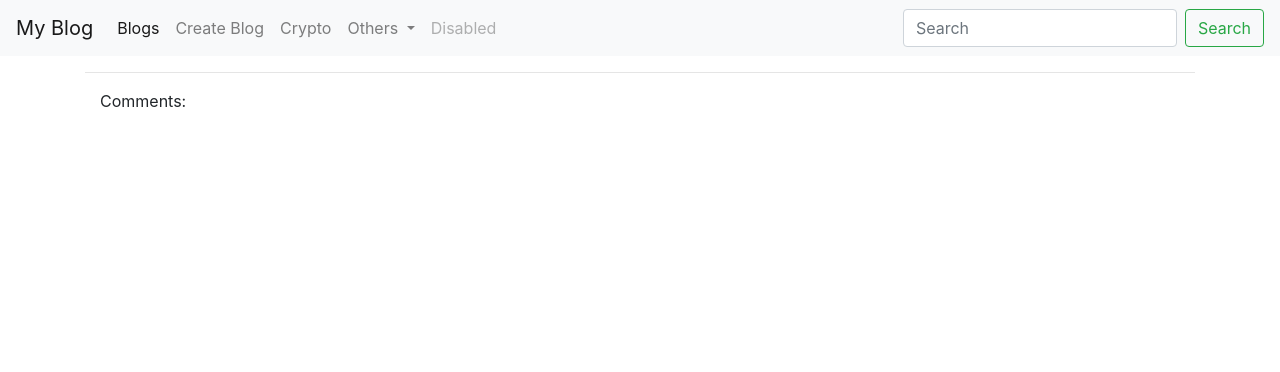
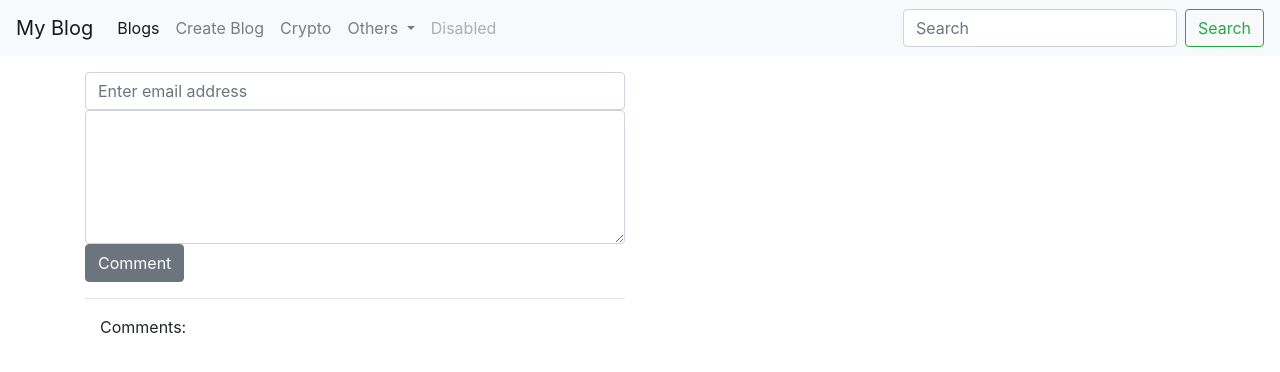
Before and after one commit to girisagar46/DjangoProject, a Django app: page /detail/1 in a window 1280 px wide. Shown: the top 372 px of the page. Run offline with Django 3.2, Linux system fonts and the light colour scheme; data that the repository does not hold is empty; some libraries are stand-ins or nearby versions.

Commit message:
Added comment form

```diff
--- a/blog/urls.py
+++ b/blog/urls.py
@@ -1,9 +1,10 @@
 from django.urls import path
 
-from blog.views import articles, create_article, blog_detail
+from blog.views import articles, create_article, blog_detail, add_comment
 
 urlpatterns = [
     path('', articles, name='blog_index'),
     path('create/', create_article, name='blog_create'),
-    path('detail/<int:post_id>', blog_detail, name='blog_detail')
+    path('detail/<int:post_id>', blog_detail, name='blog_detail'),
+    path('add-comment/', add_comment, name='add_comment')
 ]
--- a/blog/views.py
+++ b/blog/views.py
@@ -1,3 +1,4 @@
+from django.http import HttpResponseRedirect
 from django.shortcuts import render, redirect, get_object_or_404
 from .models import Post, Comments
 
@@ -23,7 +24,7 @@ def create_article(request):
 
         post = Post.objects.create(title=title, body=body, author=user, is_published=True)
 
-        return redirect('blog_index')
+        return redirect(to='blog_index')
 
     return render(request,
                   template_name='blog/blog_create.html',
@@ -43,3 +44,18 @@ def blog_detail(request, post_id):
     }
 
     return render(request, template_name='blog/blog_detail.html', context=ctx)
+
+
+def add_comment(request):
+    if request.method == 'POST':
+        email = request.POST.get("email")
+        comment_body = request.POST.get("comment_body")
+        post_id = request.POST.get("post_id")
+
+        post = Post.objects.get(id=post_id)
+
+        comment = Comments.objects.create(email=email,
+                                          comment_body=comment_body,
+                                          post=post)
+
+        return redirect(to='blog_detail', post_id=post_id)
--- a/templates/blog/blog_detail.html
+++ b/templates/blog/blog_detail.html
@@ -6,7 +6,19 @@
     <small>{{ post.author.username }} {{ post.published_date|date:"F d, l, Y - h A" }}</small>
     <p>{{ post.body }}</p>
 
-    <hr>
+    <div class="row">
+        <div class="col-md-6">
+            <form action="{% url "add_comment" %}" method="post">
+                {% csrf_token %}
+                <input type="email" placeholder="Enter email address" name="email" class="form-control">
+                <textarea name="comment_body" id="" cols="10" rows="5" class="form-control"></textarea>
+                <input type="hidden" name="post_id" value="{{ post.id }}">
+                <input type="submit" class="btn btn-secondary" value="Comment">
+            </form>
+            <hr>
+        </div>
+    </div>
+
     <div class="row">
         <div class="container">
             <div class="col-md-6">
```
